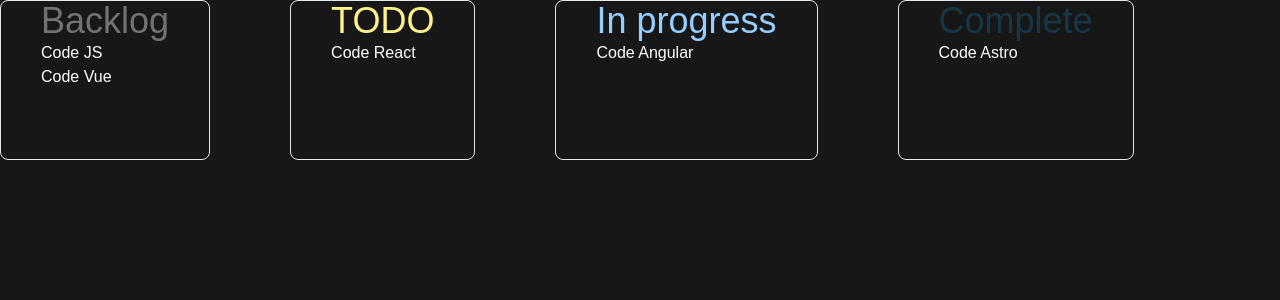
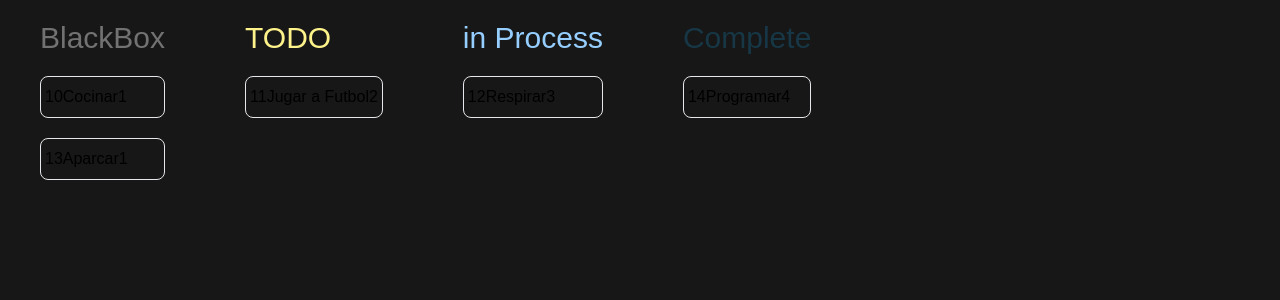
Before and after one commit to luisy9/TodoAppEinsenhower, a React app: page / in a window 1280 px wide. Shown: the top 300 px of the page. Built offline with nearby package versions, Linux system fonts and the light colour scheme; the HTML template or start-up script is replaced by a standard one.

Commit message:
drag and drop(Falta mover items y ordenarlos como yo quiera)

```diff
--- a/src/App.jsx
+++ b/src/App.jsx
@@ -1,9 +1,9 @@
-import StatesTodos from "./components/StatesTodos";
+import { DragAndDrop } from "./components";
 
 export const App = () => {
   return (
-    <div className="min-h-screen bg-[#161716] font-poppins">
-      <StatesTodos />
+    <div className="min-h-screen bg-[#161716] font-poppins px-10">
+      <DragAndDrop />
     </div>
   );
 }
--- /dev/null
+++ b/src/components/DragAndDrop.jsx
@@ -0,0 +1,96 @@
+import { useState } from "react"
+import { Item } from './';
+
+export const DragAndDrop = () => {
+    const [items, setItems] = useState([
+        {
+            id: 10,
+            name: 'Cocinar',
+            category: 1
+        },
+        {
+            id: 11,
+            name: 'Jugar a Futbol',
+            category: 2
+        },
+        {
+            id: 12,
+            name: 'Respirar',
+            category: 3
+        },
+        {
+            id: 13,
+            name: 'Aparcar',
+            category: 1
+        },
+        {
+            id: 14,
+            name: 'Programar',
+            category: 4
+        },
+    ]);
+
+    const [boxes, setBoxes] = useState([
+        {
+            id: 1,
+            name: 'BlackBox',
+            color: 'text-[#727273]'
+        },
+        {
+            id: 2,
+            name: 'TODO',
+            color: 'text-[#FEF28B]'
+        },
+        {
+            id: 3,
+            name: 'in Process',
+            color: 'text-[#95CEFF]'
+        },
+        {
+            id: 4,
+            name: 'Complete',
+            color: 'text-[#173746]'
+        }
+    ])
+
+    const onDragItem = (event, id, category) => {
+        event.dataTransfer.setData('itemID', id);
+    }
+
+    const draggingOver = (event) => {
+        event.preventDefault();
+    }
+
+    const onDrop = (event, idBox) => {
+        const itemId = event.dataTransfer.getData('itemID');
+        setItems(items.map(item => {
+            if (itemId == item.id) {
+                return { ...item, category: idBox };
+            }
+            return { ...item };
+        }));
+
+        // localStorage.setItem('todos', JSON.stringify(items));
+    }
+
+
+    return (
+        <div className="flex gap-20">
+            {
+                boxes.map(box => {
+                    return (
+                        <div className="" key={box.id} onDragOver={() => draggingOver(event, box.id)} onDrop={() => onDrop(event, box.id)}>
+                            <h1 className={`${box.color} text-3xl pt-5`}>{box.name}</h1>
+                            {
+                                items.map(item => item.category === box.id ?
+                                    <Item key={item.id} items={item} box={box} onDragItem={onDragItem} /> : <></>)
+                            }
+                        </div>
+                    )
+                })
+            }
+        </div>
+    )
+}
+
+export default DragAndDrop
--- a/src/components/DragDrop.jsx
+++ /dev/null
@@ -1,29 +0,0 @@
-import { useState } from 'react';
-import { Draggable, Droppable } from '../hooks'
-import { DndContext } from '@dnd-kit/core';
-
-export const DragDrop = () => {
-
-    const [isDropped, setIsDropped] = useState(false);
-
-    function handleDragEnd(event) {
-        if (event.over && event.over.id === 'droppable') {
-            setIsDropped(true);
-        }
-    }
-
-    const draggableMarkup = (
-        <>
-            <Draggable className=''>Holaaa</Draggable>
-        </>
-
-    );
-
-    return (
-        <div className='flex gap-20 text-white'>
-
-        </div>
-    )
-}
-
-export default DragDrop
--- /dev/null
+++ b/src/components/Item.jsx
@@ -0,0 +1,10 @@
+export const Item = ({items, box, onDragItem}) => {
+  return (
+    <div className=" cursor-grab border rounded-lg px-1 py-2 mt-5"
+    onDragStart={() => onDragItem(event, items.id, items.category)}>
+      <p draggable className="">{items.id}{items.name}{box.id}</p>
+    </div>
+  )
+}
+
+export default Item
--- a/src/components/StatesTodos.jsx
+++ /dev/null
@@ -1,78 +0,0 @@
-import { useState } from 'react';
-import {
-    DndContext,
-    closestCenter,
-    KeyboardSensor,
-    PointerSensor,
-    useSensor,
-    useSensors,
-} from '@dnd-kit/core';
-import {
-    horizontalListSortingStrategy,
-    SortableContext,
-    sortableKeyboardCoordinates,
-} from '@dnd-kit/sortable';
-import { SortableItem } from '../hooks'
-
-import { DATA } from '../data/DATA';
-
-export const StatesTodos = () => {
-    const [items, setItems] = useState([
-        { id: 1, name: 'Code JS', category: 1 },
-        { id: 2, name: 'Code React', category: 2 },
-        { id: 3, name: 'Code Angular', category: 3 },
-        { id: 4, name: 'Code Vue', category: 1 },
-        { id: 5, name: 'Code Astro', category: 4 },
-    ]);
-
-    const sensors = useSensors(
-        useSensor(PointerSensor),
-        useSensor(KeyboardSensor, {
-            coordinateGetter: sortableKeyboardCoordinates,
-        })
-    );
-
-    return (
-        <DndContext
-            sensors={sensors}
-            collisionDetection={closestCenter}
-            onDragEnd={handleDragEnd}
-        >
-            <div className='flex gap-20 h-40'>
-                {DATA.map(data => (
-                    <div className='border rounded-lg px-10' key={data.id}>
-                        <h1 className={`text-4xl ${data.color}`}>{data.name}</h1>
-                        <SortableContext
-                            items={items.filter(task => task.category === data.id)}
-                            strategy={horizontalListSortingStrategy}
-                        >
-                            {items
-                                .filter(task => task.category === data.id)
-                                .map(task => (
-                                    <SortableItem key={task.id} id={task.id}>
-                                        {task.name}
-                                    </SortableItem>
-                                ))}
-                        </SortableContext>
-                    </div>
-                ))}
-            </div>
-        </DndContext>
-    );
-
-    function handleDragEnd(event) {
-        const { active, over } = event;
-
-        if (active.id !== over.id) {
-            setItems(items => {
-                const updatedItems = items.map(item =>
-                    item.id === active.id ? { ...item, category: over.id } : item
-                );
-
-                return updatedItems;
-            });
-        }
-    }
-};
-
-export default StatesTodos;
--- /dev/null
+++ b/src/components/index.js
@@ -0,0 +1,2 @@
+export * from './DragAndDrop';
+export * from './Item';
--- a/src/hooks/Draggable.jsx
+++ /dev/null
@@ -1,19 +0,0 @@
-import { useDraggable } from '@dnd-kit/core';
-
-export const   Draggable = (props) => {
-    const { attributes, listeners, setNodeRef, transform } = useDraggable({
-        id: props.id,
-    });
-
-    const style = transform ? {
-        transform: `translate3d(${transform.x}px, ${transform.y}px, 0)`,
-    } : undefined;
-
-
-    return (
-        <button ref={setNodeRef} style={style} {...listeners} {...attributes}
-            className='bg-[#4040403b] border border-[#404040] rounded-lg mb-2 w-60 py-2 text-start px-3 text-white'>
-            {props.children}
-        </button>
-    );
-}
--- a/src/hooks/Droppable.jsx
+++ /dev/null
@@ -1,18 +0,0 @@
-import { useDroppable } from '@dnd-kit/core';
-
-export const Droppable = (props) => {
-    // console.log(props)
-    const { isOver, setNodeRef } = useDroppable({
-        id: props.idCategory,
-    });
-
-    const style = {
-        color: isOver ? 'green' : undefined,
-    };
-
-    return (
-        <div ref={setNodeRef} style={style} className='border rounded-lg flex w-96 gap-20 h-40'>
-            {props.children}
-        </div>
-    );
-}
--- a/src/hooks/SortableItem.jsx
+++ /dev/null
@@ -1,23 +0,0 @@
-import {useSortable} from '@dnd-kit/sortable';
-import {CSS} from '@dnd-kit/utilities';
-
-export const SortableItem = (props) => {
-  const {
-    attributes,
-    listeners,
-    setNodeRef,
-    transform,
-    transition,
-  } = useSortable({id: props.id});
-
-  const style = {
-    transform: CSS.Transform.toString(transform),
-    transition,
-  };
-
-  return (
-    <div ref={setNodeRef} style={style} {...attributes} {...listeners}>
-      <p className='text-white'>{props.children}</p>
-    </div>
-  );
-}
```
